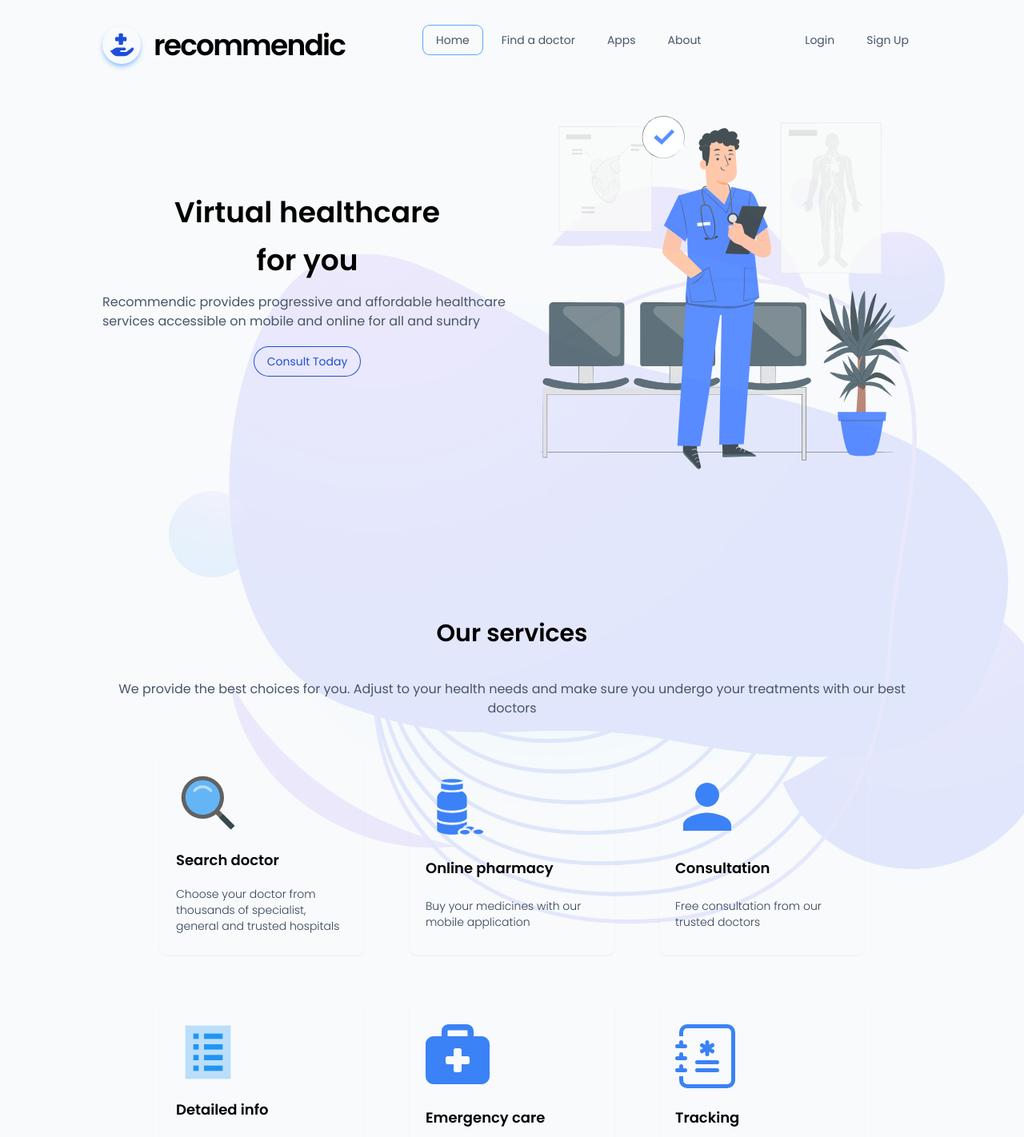
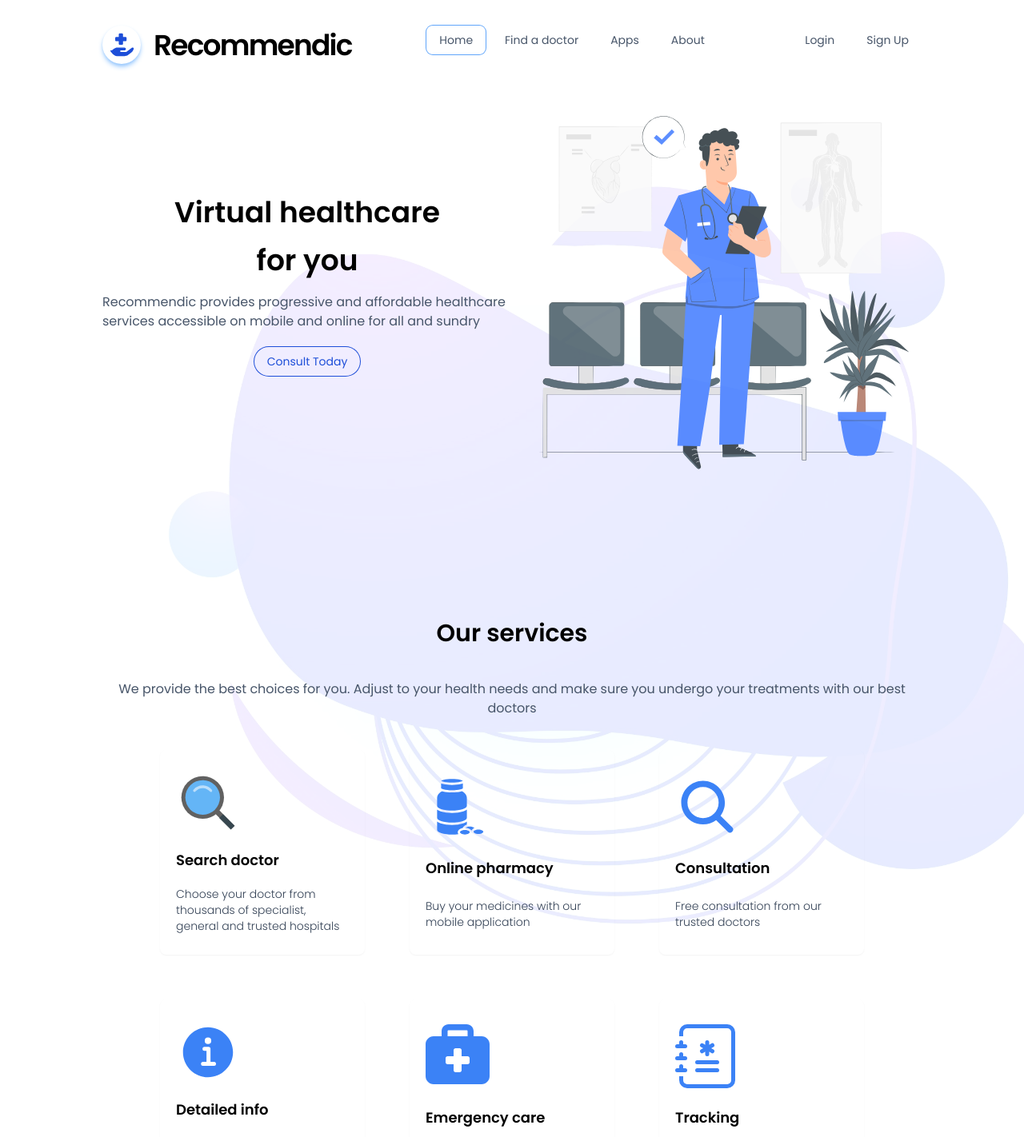
Before and after one commit to divjazz03/Recommendic-Frontend, a React (Vite) app: page / in a window 1280 px wide. Shown: the top 1422 px of the page at 80% size. Built offline with nearby package versions, Linux system fonts and the light colour scheme; the HTML template or start-up script is replaced by a standard one.

Commit message:
Modified the side bar to instead appear from the header

```diff
--- a/package.json
+++ b/package.json
@@ -10,6 +10,7 @@
     "preview": "vite preview"
   },
   "dependencies": {
+    "@radix-ui/react-slot": "^1.1.0",
     "axios": "^1.7.2",
     "class-variance-authority": "^0.7.0",
     "clsx": "^2.1.1",
--- a/src/_root/pages/Apps.jsx
+++ b/src/_root/pages/Apps.jsx
@@ -2,7 +2,7 @@ import React from 'react'
 
 const Apps = () => {
   return (
-    <div>Apps</div>
+    <div className=''>Apps</div>
   )
 }
 
--- a/src/_root/pages/Home.jsx
+++ b/src/_root/pages/Home.jsx
@@ -6,7 +6,8 @@ import MedicalApp from '../../../assets/svg/MedicalApp.svg'
 import { FcSearch, FcViewDetails } from "react-icons/fc"
 import { FaBriefcaseMedical } from 'react-icons/fa6'
 import { GiMedicinePills } from "react-icons/gi"
-import { IoMdPerson } from 'react-icons/io'
+import { IoMdPerson, IoMdInformationCircleOutline } from 'react-icons/io'
+import { IoInformationCircle, IoSearch } from 'react-icons/io5'
 import { BsJournalMedical } from "react-icons/bs";
 
 import ServicesCard from '../../components/ServicesCard'
@@ -37,8 +38,8 @@ const Home = () => {
           <ul className='flex flex-col sm:grid sm:grid-cols-2 smmd:grid-cols-3 gap-14'>
             <li><ServicesCard name={"Search doctor"} description={"Choose your doctor from thousands of specialist, general and trusted hospitals"} icon={<FcSearch className=' size-20' />} /></li>
             <li><ServicesCard name={"Online pharmacy"} description={"Buy your medicines with our mobile application"} icon={<GiMedicinePills className=' size-20 fill-blue-500' />} /></li>
-            <li><ServicesCard name={"Consultation"} description={"Free consultation from our trusted doctors"} icon={<IoMdPerson className=' size-20 fill-blue-500' />} /></li>
-            <li><ServicesCard name={"Detailed info"} description={"Get detailed info about our specialists and services they provide"} icon={<FcViewDetails className=' size-20' />} /></li>
+            <li><ServicesCard name={"Consultation"} description={"Free consultation from our trusted doctors"} icon={<IoSearch className=' size-20 fill-blue-500' />} /></li>
+            <li><ServicesCard name={"Detailed info"} description={"Get detailed info about our specialists and services they provide"} icon={<IoInformationCircle className='fill-blue-500 size-20' />} /></li>
             <li><ServicesCard name={"Emergency care"} description={"You can get 24/7 urgent care for your family"} icon={<FaBriefcaseMedical className=' size-20 fill-blue-500' />} /></li>
             <li><ServicesCard name={"Tracking"} description={"Track and save your medical history and health data"} icon={<BsJournalMedical className=' size-20 fill-blue-500' />} /></li>
 
--- a/src/_root/pages/pageFragments/Header.jsx
+++ b/src/_root/pages/pageFragments/Header.jsx
@@ -1,5 +1,5 @@
 
-import { useState } from 'react'
+import { useRef, useState } from 'react'
 import { RxCross2 } from "react-icons/rx";
 import { FaHandHoldingMedical as HeaderIcon } from "react-icons/fa6"
 import { IoMenu } from 'react-icons/io5'
@@ -8,41 +8,21 @@ import { Link } from 'react-router-dom'
 import { useLocation } from 'react-router-dom'
 
 const Header = () => {
-  const [sidebar, setSidebar] = useState(false);
-  const handleSidebar = () => {
-    setSidebar(!sidebar);
+  const [menu, setMenu] = useState(false);
+  const handleMenu = () => {
+    setMenu(!menu);
   }
 
   const location = useLocation();
   return (
     <>
-      <div className={sidebar ? 'fixed flex flex-row flex-nowrap w-screen h-screen left-0 top-0 bg-transparent backdrop-blur-sm' : 'hidden'}>
-
-        <div id='sidebar' className='flex flex-col gap-8 h-full bg-slate-50 ml-4'>
-          <div className='px-2 flex flex-row justify-between gap-2 py-8 h-auto'>
-            <header className='font-poppins text-pretty h2-bold'>Recommendic</header>
-            <HeaderIcon
-              className='w-12 h-12 text-white fill-blue-700 p-2 rounded-full shadow-blue-300 shadow-md ' />
-          </div>
-
-          <ul className='px-1 flex flex-col gap-2 w-full'>
-            <li className='pl-1 side-nav-link '><Link to="">Home</Link></li>
-            <li className='pl-1 side-nav-link '><Link to="">Find a doctor</Link></li>
-            <li className='pl-1 side-nav-link '><Link to="">Apps</Link></li>
-            <li className='pl-1 side-nav-link '><Link to="">About</Link></li>
-          </ul>
-        </div>
-        <div className='h-full w-full bg-transparent' onClick={handleSidebar}>
-          {/* <RxCross2 size={20}/> */}
-        </div>
-      </div>
 
       <nav className='flex flex-row justify-between h-auto w-full'>
         <div className='flex gap-4 '>
           <HeaderIcon
             className='w-12 h-12 text-white fill-blue-700 p-2 rounded-full shadow-blue-300 shadow-md ' />
 
-          <h1 className='font-poppins text-pretty h1-semibold cursor-pointer'>recommendic</h1>
+          <h1 className='font-poppins text-pretty h1-semibold cursor-pointer'>Recommendic</h1>
 
         </div>
         <div className='hidden smmd:block h-fit'>
@@ -58,9 +38,20 @@ const Header = () => {
           <Link to='signin' className='nav-link'>Login</Link>
           <Link to='signup' className='nav-link'>Sign Up</Link>
         </div>
-        <IoMenu className=' smmd:hidden w-8 h-8 cursor-pointer hover:ring-1 hover:transition rounded-md' onClick={handleSidebar} />
+        <IoMenu className= {!menu?'smmd:hidden w-8 h-8 cursor-pointer hover:ring-1 hover:transition rounded-md': 'hidden'} onClick={handleMenu} />
+        <RxCross2 className= {menu?'smmd:hidden w-8 h-8 cursor-pointer hover:ring-1 hover:transition rounded-md' : 'hidden'} onClick={handleMenu}/>
+      </nav>
+      <div className={menu ? 'flex flex-row flex-nowrap w-full bg-slate-200 rounded-b-md ' : 'hidden'}>
+          <ul className='px-1 flex flex-col gap-2 w-full'>
+            <li className='pl-1 side-nav-link text-center'><Link to="/">Home</Link></li>
+            <li className='pl-1 side-nav-link text-center'><Link to="finddoctor">Find a doctor</Link></li>
+            <li className='pl-1 side-nav-link text-center'><Link to="apps">Apps</Link></li>
+            <li className='pl-1 side-nav-link text-center'><Link to="about">About</Link></li>
+            <li className='pl-1 side-nav-link text-center'><Link to='signin'>Login</Link></li>
+            <li className='pl-1 side-nav-link text-center'><Link to='signup'>Sign Up</Link></li>
 
-      </nav>
+          </ul>
+      </div>
     </>
   )
 }
--- /dev/null
+++ b/src/components/ui/button.jsx
@@ -0,0 +1,47 @@
+import * as React from "react"
+import { Slot } from "@radix-ui/react-slot"
+import { cva } from "class-variance-authority";
+
+import { cn } from "@/lib/utils"
+
+const buttonVariants = cva(
+  "inline-flex items-center justify-center whitespace-nowrap rounded-md text-sm font-medium ring-offset-background transition-colors focus-visible:outline-none focus-visible:ring-2 focus-visible:ring-ring focus-visible:ring-offset-2 disabled:pointer-events-none disabled:opacity-50",
+  {
+    variants: {
+      variant: {
+        default: "bg-primary text-primary-foreground hover:bg-primary/90",
+        destructive:
+          "bg-destructive text-destructive-foreground hover:bg-destructive/90",
+        outline:
+          "border border-input bg-background hover:bg-accent hover:text-accent-foreground",
+        secondary:
+          "bg-secondary text-secondary-foreground hover:bg-secondary/80",
+        ghost: "hover:bg-accent hover:text-accent-foreground",
+        link: "text-primary underline-offset-4 hover:underline",
+      },
+      size: {
+        default: "h-10 px-4 py-2",
+        sm: "h-9 rounded-md px-3",
+        lg: "h-11 rounded-md px-8",
+        icon: "h-10 w-10",
+      },
+    },
+    defaultVariants: {
+      variant: "default",
+      size: "default",
+    },
+  }
+)
+
+const Button = React.forwardRef(({ className, variant, size, asChild = false, ...props }, ref) => {
+  const Comp = asChild ? Slot : "button"
+  return (
+    (<Comp
+      className={cn(buttonVariants({ variant, size, className }))}
+      ref={ref}
+      {...props} />)
+  );
+})
+Button.displayName = "Button"
+
+export { Button, buttonVariants }
--- /dev/null
+++ b/src/components/ui/card.jsx
@@ -0,0 +1,50 @@
+import * as React from "react"
+
+import { cn } from "@/lib/utils"
+
+const Card = React.forwardRef(({ className, ...props }, ref) => (
+  <div
+    ref={ref}
+    className={cn("rounded-lg border bg-card text-card-foreground shadow-sm", className)}
+    {...props} />
+))
+Card.displayName = "Card"
+
+const CardHeader = React.forwardRef(({ className, ...props }, ref) => (
+  <div
+    ref={ref}
+    className={cn("flex flex-col space-y-1.5 p-6", className)}
+    {...props} />
+))
+CardHeader.displayName = "CardHeader"
+
+const CardTitle = React.forwardRef(({ className, ...props }, ref) => (
+  <h3
+    ref={ref}
+    className={cn("text-2xl font-semibold leading-none tracking-tight", className)}
+    {...props} />
+))
+CardTitle.displayName = "CardTitle"
+
+const CardDescription = React.forwardRef(({ className, ...props }, ref) => (
+  <p
+    ref={ref}
+    className={cn("text-sm text-muted-foreground", className)}
+    {...props} />
+))
+CardDescription.displayName = "CardDescription"
+
+const CardContent = React.forwardRef(({ className, ...props }, ref) => (
+  <div ref={ref} className={cn("p-6 pt-0", className)} {...props} />
+))
+CardContent.displayName = "CardContent"
+
+const CardFooter = React.forwardRef(({ className, ...props }, ref) => (
+  <div
+    ref={ref}
+    className={cn("flex items-center p-6 pt-0", className)}
+    {...props} />
+))
+CardFooter.displayName = "CardFooter"
+
+export { Card, CardHeader, CardFooter, CardTitle, CardDescription, CardContent }
--- a/src/index.css
+++ b/src/index.css
@@ -4,14 +4,64 @@
 @tailwind components;
 @tailwind utilities;
 
+
 @layer base {
-    * {
-        @apply box-border list-none p-0 m-0 scroll-smooth;
-    }
-    body {
-        @apply min-h-screen bg-slate-50;
-    }
+  :root {
+    --background: 0 0% 100%;
+    --foreground: 224 71.4% 4.1%;
+    --card: 0 0% 100%;
+    --card-foreground: 224 71.4% 4.1%;
+    --popover: 0 0% 100%;
+    --popover-foreground: 224 71.4% 4.1%;
+    --primary: 220.9 39.3% 11%;
+    --primary-foreground: 210 20% 98%;
+    --secondary: 220 14.3% 95.9%;
+    --secondary-foreground: 220.9 39.3% 11%;
+    --muted: 220 14.3% 95.9%;
+    --muted-foreground: 220 8.9% 46.1%;
+    --accent: 220 14.3% 95.9%;
+    --accent-foreground: 220.9 39.3% 11%;
+    --destructive: 0 84.2% 60.2%;
+    --destructive-foreground: 210 20% 98%;
+    --border: 220 13% 91%;
+    --input: 220 13% 91%;
+    --ring: 224 71.4% 4.1%;
+    --radius: 0.5rem;
+    --chart-1: 12 76% 61%;
+    --chart-2: 173 58% 39%;
+    --chart-3: 197 37% 24%;
+    --chart-4: 43 74% 66%;
+    --chart-5: 27 87% 67%;
+  }
+
+  .dark {
+    --background: 224 71.4% 4.1%;
+    --foreground: 210 20% 98%;
+    --card: 224 71.4% 4.1%;
+    --card-foreground: 210 20% 98%;
+    --popover: 224 71.4% 4.1%;
+    --popover-foreground: 210 20% 98%;
+    --primary: 210 20% 98%;
+    --primary-foreground: 220.9 39.3% 11%;
+    --secondary: 215 27.9% 16.9%;
+    --secondary-foreground: 210 20% 98%;
+    --muted: 215 27.9% 16.9%;
+    --muted-foreground: 217.9 10.6% 64.9%;
+    --accent: 215 27.9% 16.9%;
+    --accent-foreground: 210 20% 98%;
+    --destructive: 0 62.8% 30.6%;
+    --destructive-foreground: 210 20% 98%;
+    --border: 215 27.9% 16.9%;
+    --input: 215 27.9% 16.9%;
+    --ring: 216 12.2% 83.9%;
+    --chart-1: 220 70% 50%;
+    --chart-2: 160 60% 45%;
+    --chart-3: 30 80% 55%;
+    --chart-4: 280 65% 60%;
+    --chart-5: 340 75% 55%;
+  }
 }
+
 
 @layer utilities {
     /* Typography */
@@ -134,33 +184,4 @@
     .nav-link-selected{
       @apply py-2 px-4 text-slate-600 hover:text-slate-950 focus:text-slate-950 hover:bg-slate-200  rounded-lg ring-1 button-transition ring-blue-400 font-poppins text-sm cursor-pointer
     }
-    .shad-form_label {
-      @apply text-white !important;
-    }
-
-    .shad-form_message {
-      @apply text-red !important;
-    }
-
-    .shad-input {
-      @apply h-12 bg-dark-4 border-none placeholder:text-light-4 focus-visible:ring-1 focus-visible:ring-offset-1 ring-offset-light-3 !important;
-    }
-
-    .shad-textarea {
-      @apply h-36 bg-dark-3 rounded-xl border-none focus-visible:ring-1 focus-visible:ring-offset-1 ring-offset-light-3 !important;
-    }
-
-    /* Button */
-    .shad-button_primary {
-      @apply bg-primary-500 hover:bg-primary-500 text-light-1 flex gap-2 !important;
-    }
-
-    .shad-button_dark_4 {
-      @apply h-12 bg-dark-4 px-5 text-light-1 flex gap-2 !important;
-    }
-
-    .shad-button_ghost {
-      @apply flex gap-4 items-center justify-start hover:bg-transparent hover:text-white !important;
-    }
-
 }
```
Also changed, not shown: 1 other file (tests, documents, lock files or other folders).
